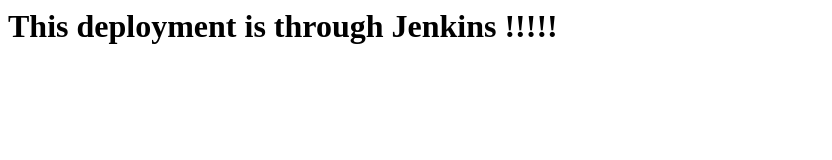
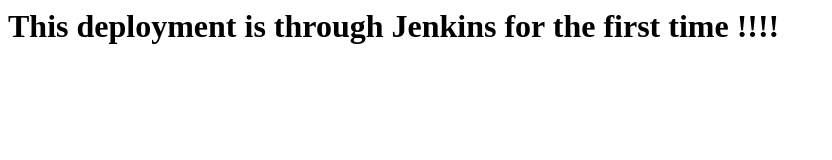
Before and after one commit to BhaveshChoudhary/sample_project, a plain HTML site: page index.html in a window 1280 px wide. Shown: the whole page, without its empty margins (0-832 px from the left). Drawn offline with Linux system fonts and the light colour scheme.

Commit message:
Seconf commit

```diff
--- a/index.html
+++ b/index.html
@@ -1,3 +1,3 @@
 <html>
-<h1>This deployment is through Jenkins !!!!!
+<h1>This deployment is through Jenkins for the first time !!!!
 </html>
```
